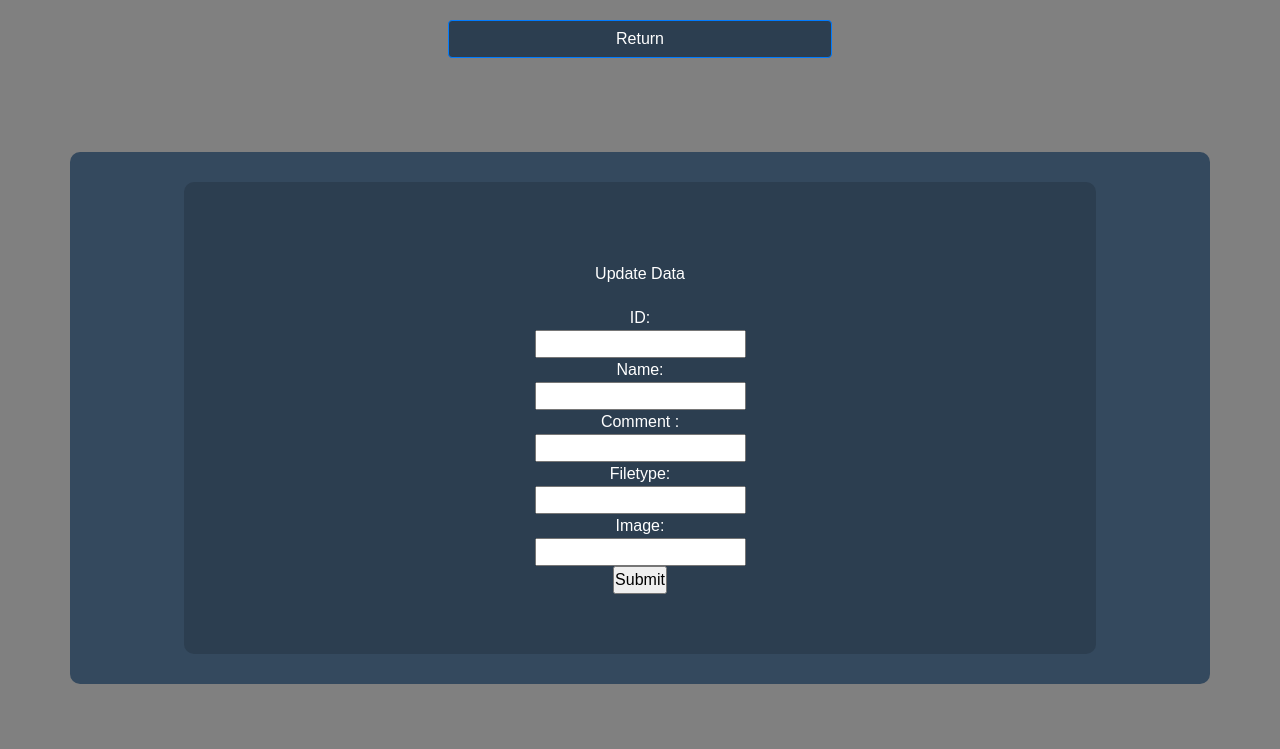
After one commit to aaronfozzy/MediaOrganiser, a PHP site: page /update-process.php?id=1 in a window 1280 px wide. The commit adds this page. Shown: the top 749 px of the page. Run offline with PHP 8.4, Linux system fonts and the light colour scheme; data that the repository does not hold is empty.

Commit message:
Update Feature

```diff
--- a/php_scripts/fetch_playlist.php
+++ b/php_scripts/fetch_playlist.php
@@ -9,7 +9,7 @@
 	}
 	// create a table with the media data to be displayed
 	echo "<table class='table table-dark table-striped'>";
-	echo "<thead>" . "<tr>". "<td>". "ID". "</td>". "<td>". "view media". "</td>". "<td>". "filetype". "</td>". "<td>". "comment". "</td>"."<td>". "Remove". "</td>". "</tr>". "</thead>"; // create table header
+	echo "<thead>" . "<tr>". "<td>". "ID". "</td>". "<td>". "view media". "</td>". "<td>". "filetype". "</td>". "<td>". "comment". "</td>"."<td>". "Remove". "</td>"."<td>". "Change". "</td>". "</tr>". "</thead>"; // create table header
 
 	while($table_row = mysqli_fetch_assoc($result)) // loop and fetch table rows
 	{
@@ -19,11 +19,9 @@
 		$playlist_comment = $table_row['comment'];
 		$playlist_type = $table_row['filetype'];
 		$playlist_url = $table_row['url'];
-		$i =0;
 
-		echo "<tr>". "<td>". $playlist_id. "</td>". "<td>". "<a class='btn btn-primary' href='view.php?id=$playlist_id'>View $playlist_name</a>"."</td>". "<td>". $playlist_type. "</td>". "<td>". $playlist_comment. "</td>". "<td>". "<a class='btn btn-primary' href='delete-process.php?id=$playlist_id'>Delete $playlist_name</a>"."</td>"."</tr>";
+		echo "<tr>". "<td>". $playlist_id. "</td>". "<td>". "<a class='btn btn-primary' href='view.php?id=$playlist_id'>View $playlist_name</a>"."</td>". "<td>". $playlist_type. "</td>". "<td>". $playlist_comment. "</td>". "<td>". "<a class='btn btn-primary' href='delete-process.php?id=$playlist_id'>Delete</a>"."</td>"."<td>". "<a class='btn btn-primary' href='update-process.php?id=$playlist_id'>Change</a>"."</td>"."</tr>";
 	}
-	$i++;
 	echo "</table>";
 
 	?>
--- /dev/null
+++ b/update-process.php
@@ -0,0 +1,45 @@
+<?php
+include_once 'php_scripts/database2.php';
+if(count($_POST)>0) {
+mysqli_query($conn,"UPDATE playlist SET id='" . $_POST['id'] . "', name='" . $_POST['name'] . "', comment='" . $_POST['comment'] . "', filetype='" . $_POST['filetype'] . "' ,url='" . $_POST['url'] . "' WHERE id='" . $_POST['id'] . "'");
+$message = "Record Modified Successfully";
+}
+$result = mysqli_query($conn,"SELECT * FROM playlist WHERE id='" . $_GET['id'] . "'");
+$row= mysqli_fetch_array($result);
+?>
+<html>
+<head>
+<?php include("php_scripts/header.php"); ?>
+<title>Update Data</title>
+</head>
+<body>
+	<a class="btn btn-primary linkStyle" href='index.php'>Return</a><br>
+	<div class="container">
+		<form name="frmUser" method="post" action="">
+			<div><?php if(isset($message)) { echo $message; } ?>
+			</div>
+			<div style="padding:20px;">
+			<a href="php_scripts/fetch_playlist.php">Update Data</a>
+			</div>
+			ID: <br>
+			<input type="hidden" name="id" class="txtField" value="<?php echo $row['id']; ?>">
+			<input type="text" name="id"  value="<?php echo $row['id']; ?>">
+			<br>
+			 Name: <br>
+			<input type="text" name="name" class="txtField" value="<?php echo $row['name']; ?>">
+			<br>
+			Comment :<br>
+			<input type="text" name="comment" class="txtField" value="<?php echo $row['comment']; ?>">
+			<br>
+			Filetype:<br>
+			<input type="text" name="filetype" class="txtField" value="<?php echo $row['filetype']; ?>">
+			<br>
+			Image:<br>
+			<input type="url" name="url" class="txtField" value="<?php echo $row['url']; ?>">
+			<br>
+			<input type="submit" name="submit" value="Submit" class="button">
+
+			</form>
+	</div>
+	</body>
+</html>
--- a/view.php
+++ b/view.php
@@ -25,7 +25,7 @@
 			$url = $row['url']; //get the url form the database and echo out in a media tag <embed>
 			echo "<br><h2>Showing ". $name."</h2><br>";
 
-			echo "<embed src='$url' height='480' width='720'><br><a class='btn btn-primary-bottom' href='php_scripts/change.php?=$id'>Change Name</a>"; // Add edit tag
+			echo "<embed src='$url' height='480' width='720'><br>"; // Add edit tag
 		}
 	} else {
 		echo "<p style='color:red;'>Failed to play media file></p>";
```
Also changed, not shown: php_scripts/database3.php (added, +10 -0 lines).
